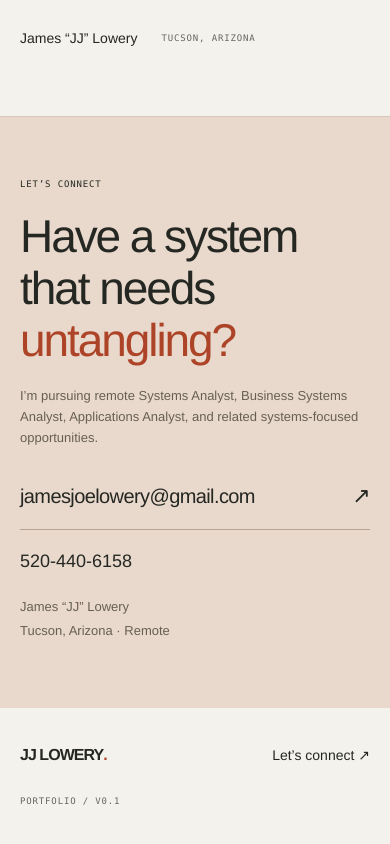
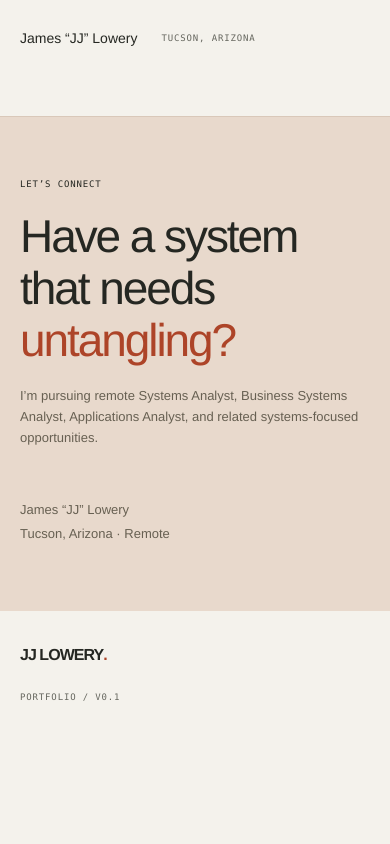
Before and after one commit to GenetheLionKing/jj-lowery-portfolio, a Next.js app: page / in a window 390 px wide. Shown: the part 10186-11030 px from the top of the page. After the commit the page ends 10927 px from the top, so only its background shows below. Built offline with nearby package versions, Linux system fonts and the light colour scheme.

Commit message:
fix: remove public email and phone contact details

```diff
--- a/app/globals.css
+++ b/app/globals.css
@@ -896,30 +896,6 @@
   .contact-details {
     padding-bottom: 6px;
   }
-  .contact-details a {
-    display: flex;
-    align-items: center;
-    justify-content: space-between;
-    font-size: 18px;
-    width: fit-content;
-    max-width: 100%;
-    gap: 18px;
-  }
-  .contact-details a:hover {
-    color: var(--accent);
-  }
-  .contact-details .contact-email {
-    border-bottom: 1px solid #b6a394;
-    padding-bottom: 15px;
-    margin-bottom: 17px;
-    font-size: clamp(1rem, 1.8vw, 1.5rem);
-    letter-spacing: -0.03em;
-    width: 100%;
-  }
-  .contact-email > span {
-    font-size: 28px;
-    flex-shrink: 0;
-  }
   .contact-layout .contact-details > p {
     line-height: 1.8;
   }
@@ -1135,9 +1111,6 @@
     .contact-details {
       max-width: 420px;
     }
-    .contact-details .contact-email {
-      font-size: 23px;
-    }
     .footer-inner {
       flex-wrap: wrap;
     }
@@ -1428,13 +1401,6 @@
     .contact-layout h2 {
       font-size: 46px;
     }
-    .contact-details .contact-email {
-      font-size: 20px;
-      gap: 8px;
-    }
-    .contact-email > span {
-      font-size: 22px;
-    }
     .contact-layout > div > p {
       margin-top: 20px;
       font-size: 13px;
@@ -1467,9 +1433,6 @@
     }
     .hero-actions .text-link {
       font-size: 12px;
-    }
-    .contact-details .contact-email {
-      font-size: 17px;
     }
   }
 }
--- a/app/page.tsx
+++ b/app/page.tsx
@@ -296,11 +296,6 @@ export default function Home() {
               </p>
             </div>
             <div className="contact-details">
-              <a href={`mailto:${profile.email}`} className="contact-email">
-                {profile.email}
-                <span aria-hidden="true">↗</span>
-              </a>
-              <a href={profile.phoneHref}>{profile.phone}</a>
               <p>
                 {profile.name}
                 <br />
--- a/app/resume/page.tsx
+++ b/app/resume/page.tsx
@@ -35,8 +35,6 @@ export default function ResumePage() {
           </p>
           <address>
             <span>Tucson, AZ | Remote</span>
-            <a href={profile.phoneHref}>{profile.phone}</a>
-            <a href={`mailto:${profile.email}`}>{profile.email}</a>
           </address>
         </header>
         <section className="resume-section">
--- a/components/site-footer.tsx
+++ b/components/site-footer.tsx
@@ -1,5 +1,4 @@
 import Link from "next/link";
-import { profile } from "@/data/profile";
 
 export function SiteFooter() {
   return (
@@ -9,9 +8,6 @@ export function SiteFooter() {
           JJ LOWERY<span className="brand-period">.</span>
         </Link>
         <p>Clear thinking. Reliable systems.</p>
-        <a href={`mailto:${profile.email}`}>
-          Let’s connect <span aria-hidden="true">↗</span>
-        </a>
         <span className="micro">Portfolio / v0.1</span>
       </div>
     </footer>
--- a/data/profile.ts
+++ b/data/profile.ts
@@ -1,8 +1,5 @@
 export const profile = {
   name: "James “JJ” Lowery",
-  email: "jamesjoelowery@gmail.com",
-  phone: "520-440-6158",
-  phoneHref: "tel:+15204406158",
   location: "Tucson, Arizona",
   headline:
     "I turn messy processes and disconnected information into clear, reliable systems.",
```
Also changed, not shown: 2 other files (tests, documents, lock files or other folders).
